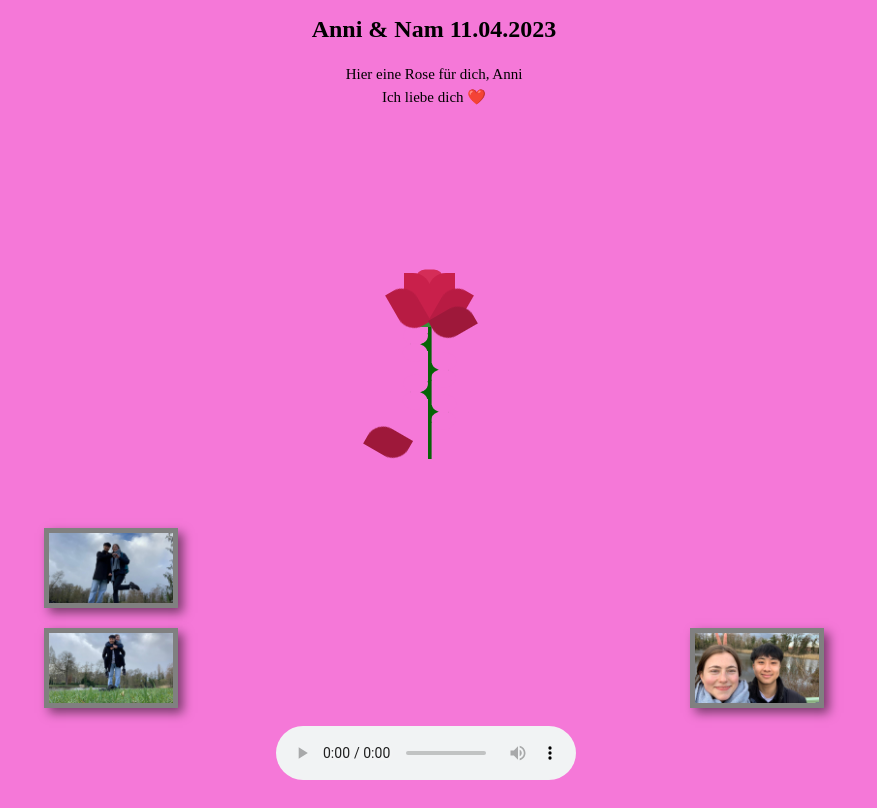
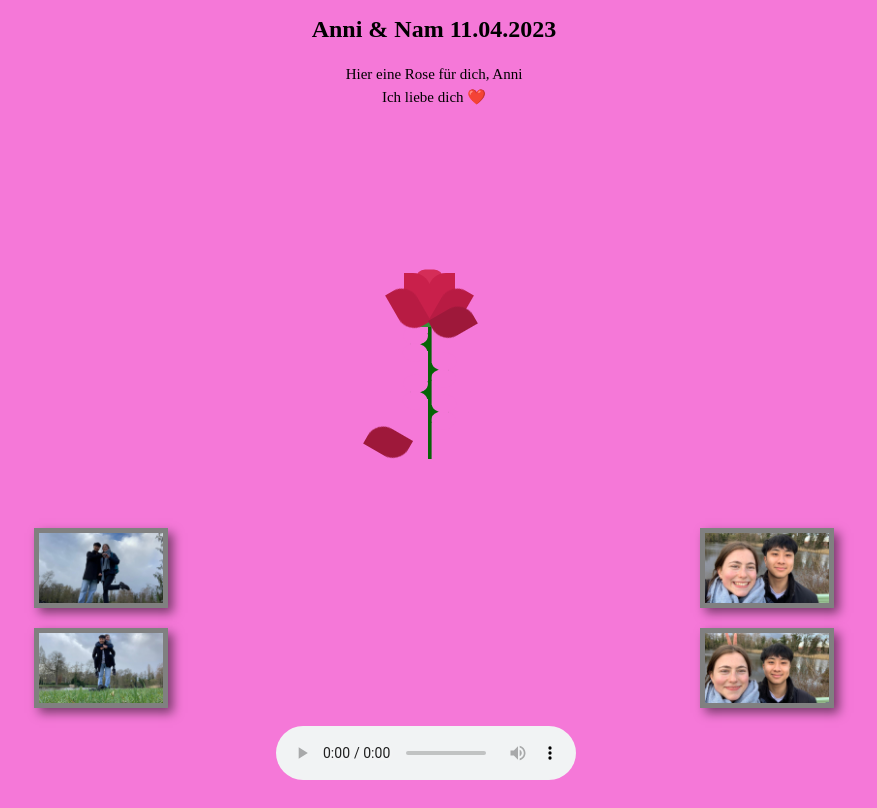
Before and after one commit to NamCung/AnniNamMobile, a plain HTML site: page index.html in a window 1280 px wide. Shown: the whole page, without its empty margins (214-1091 px from the left). Drawn offline with Linux system fonts and the light colour scheme.

Commit message:
Update index.html

```diff
--- a/index.html
+++ b/index.html
@@ -21,19 +21,19 @@
     </div>
 	<img src="Jak.jpg"
 	height = "70"
-	style="position: absolute; bottom: 200px; right: 2250px; border: 5px solid gray; box-shadow: 5px 5px 10px rgba(0,0,0,0.5);">
+	style="position: absolute; bottom: 200px; right: 240px; border: 5px solid gray; box-shadow: 5px 5px 10px rgba(0,0,0,0.5);">
 
 	<img src="Hak.jpg"
 	height ="70"
-	style="position: absolute; bottom: 100px; left: 250px;border: 5px solid gray; box-shadow: 5px 5px 10px rgba(0,0,0,0.5);">
+	style="position: absolute; bottom: 100px; left: 240px;border: 5px solid gray; box-shadow: 5px 5px 10px rgba(0,0,0,0.5);">
 
 	<img src = "Nak.jpg"
 	height = "70"
-	style="position: absolute; bottom: 100px; right: 250px; border: 5px solid gray; box-shadow: 5px 5px 10px rgba(0,0,0,0.5);">
+	style="position: absolute; bottom: 100px; right: 240px; border: 5px solid gray; box-shadow: 5px 5px 10px rgba(0,0,0,0.5);">
 
 	<img src = "Fak.jpg"
 	height = "70"
-	style="position: absolute; bottom: 200px; left: 250px; border: 5px solid gray; box-shadow: 5px 5px 10px rgba(0,0,0,0.5);">
+	style="position: absolute; bottom: 200px; left: 240px; border: 5px solid gray; box-shadow: 5px 5px 10px rgba(0,0,0,0.5);">
 
 	<audio id="meinAudio" controls>
 		<source src="Lauf.mp3">
```
